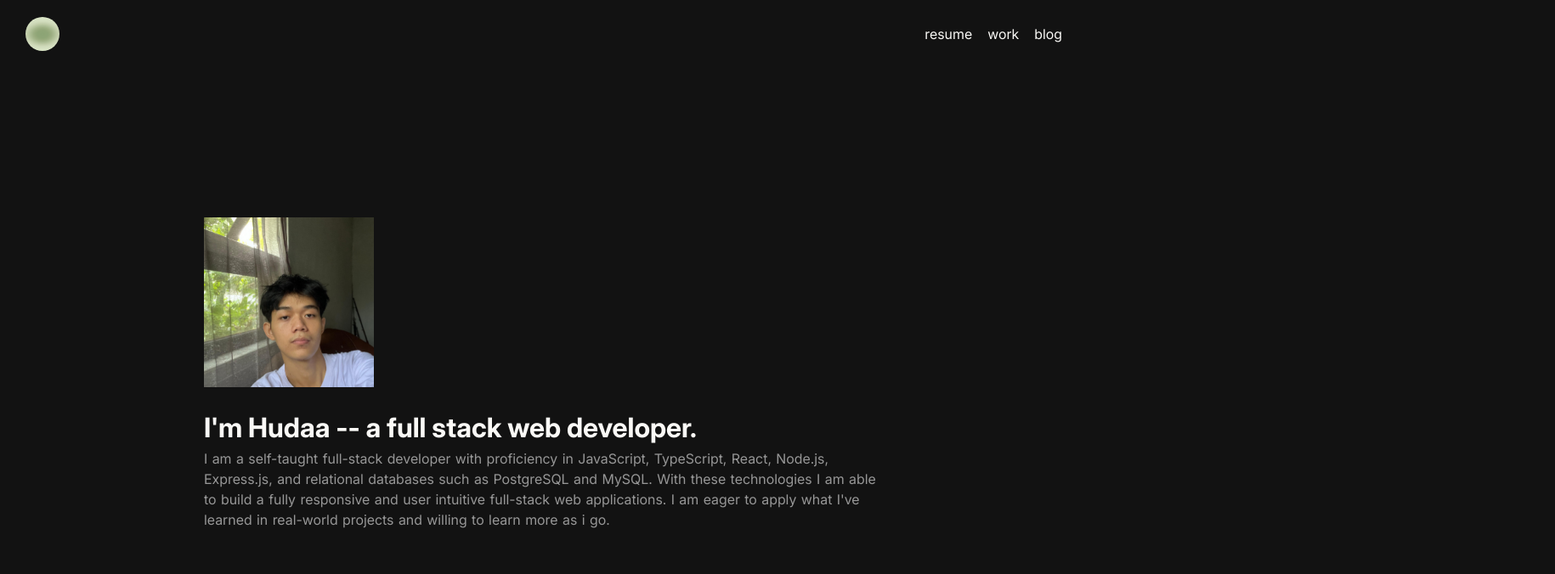
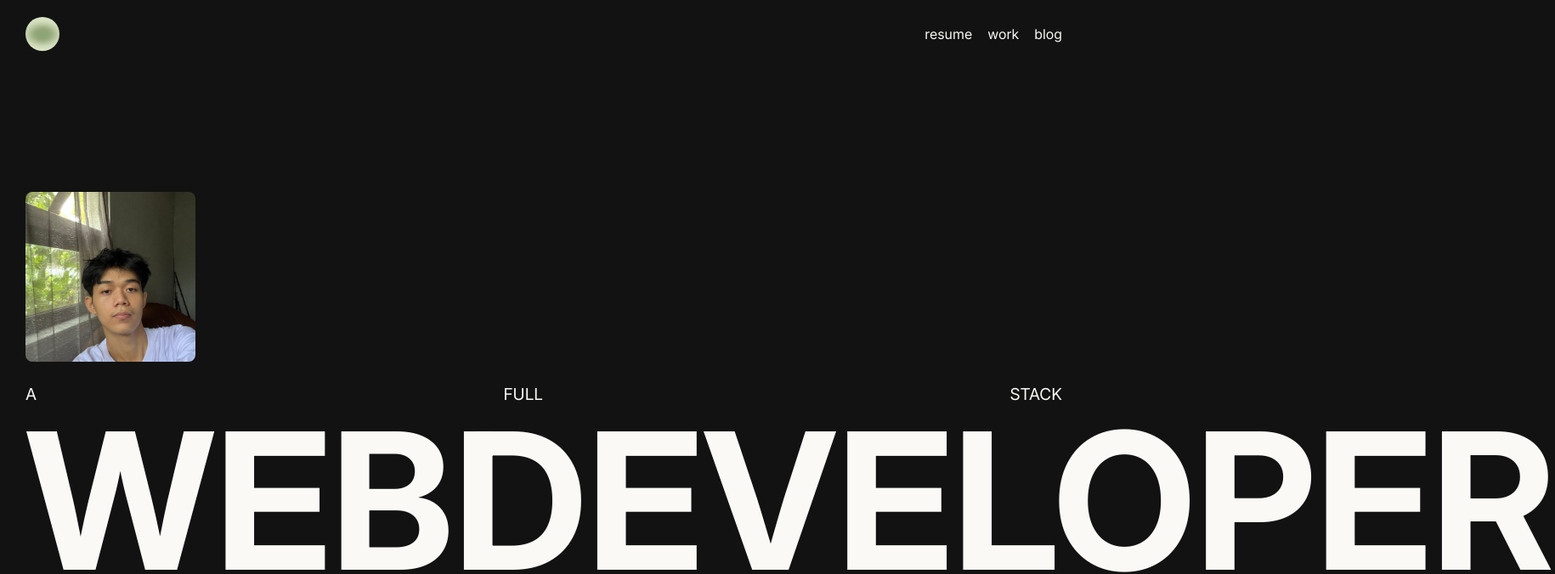
Before and after one commit to orokidd/portfolio, a React (Vite) app: page / in a window 1280 px wide. Shown: the top 676 px of the page at 85% size, 1830 px wide, since content can reach past the window. Built offline with nearby package versions, Linux system fonts and the light colour scheme.

Commit message:
change hero style with gsap

```diff
--- a/package.json
+++ b/package.json
@@ -10,6 +10,7 @@
     "preview": "vite preview"
   },
   "dependencies": {
+    "gsap": "^3.14.2",
     "react": "^19.2.0",
     "react-dom": "^19.2.0",
     "react-router-dom": "^7.13.0"
--- a/src/components/Hero.tsx
+++ b/src/components/Hero.tsx
@@ -1,18 +1,61 @@
 import portraitImage from "../assets/portrait.jpg";
-import styles from '../styles/Hero.module.css'
+import styles from "../styles/Hero.module.css";
+import { useRef } from "react";
+import { gsap } from "gsap";
 
 export default function Hero() {
+	const imageRef = useRef<HTMLImageElement>(null);
+	const heroRef = useRef<HTMLDivElement>(null)
+
+	function moveImage(e: React.MouseEvent<HTMLDivElement>) {
+		if (!imageRef.current || !heroRef.current) return;
+
+		const imgRect = imageRef.current.getBoundingClientRect();
+  		const heroRect = heroRef.current.getBoundingClientRect();
+
+  		const x = getPosition(e.clientX, imgRect.width, heroRect.width);
+
+		gsap.to(imageRef.current, {
+			x: x,
+			duration: 0.4,
+			ease: "power1.out",
+		});
+	}
+
+	function getPosition(cursorPosition: number, imgWidth: number, heroWidth: number) {
+		const max = heroWidth - imgWidth;
+
+		if (cursorPosition > max) {
+			return max
+		}
+
+		if (cursorPosition < 0) {
+    		return 0;
+  		}
+
+		return cursorPosition
+	}
+
 	return (
-		<div className={styles.hero}>
-			<img src={portraitImage} alt="" className={styles.portraitImage} />
-			<div className={styles.details}>
-				<h1 className={styles.heading}>I'm Hudaa -- a full stack web developer.</h1>
-				<p className={styles.paragraph}>
+		<div className={styles.hero} onMouseMove={moveImage}>
+			<img src={portraitImage} alt="" className={styles.portraitImage} ref={imageRef} />
+			<div className={styles.details} ref={heroRef}>
+				<div className={styles.smallHero}>
+					<p>A</p>
+					<p>FULL</p>
+					<p>STACK</p>
+				</div>
+				<div className={styles.bigHero}>
+					<h1>WEB</h1>
+					<h1>DEVELOPER</h1>
+				</div>
+
+				{/* <p className={styles.paragraph}>
 					I am a self-taught full-stack developer with proficiency in JavaScript, TypeScript,
 					React, Node.js, Express.js, and relational databases such as PostgreSQL and MySQL.
 					With these technologies I am able to build a fully responsive and user intuitive full-stack web applications.
 					I am eager to apply what I've learned in real-world projects and willing to learn more as i go.
-				</p>
+				</p> */}
 			</div>
 		</div>
 	);
--- a/src/styles/Hero.module.css
+++ b/src/styles/Hero.module.css
@@ -1,37 +1,60 @@
 .hero {
+    /* position: relative; */
 	display: flex;
 	flex-direction: column;
 	justify-content: center;
 	gap: 24px;
-    max-width: 800px;
-    min-height: 90vh;
+	/* max-width: 1800px; */
+	min-height: 96vh;
 	margin: 0 auto;
-
 }
 
 .portraitImage {
-    opacity: 0;
+    /* position: absolute; */
+	opacity: 1;
 	width: 200px;
 	aspect-ratio: 1/1;
 	object-fit: cover;
-    animation: scale 0.5s ease forwards;
-    animation-delay: 0.2s;
+    pointer-events: none;
+    z-index: 2;
+    /* top: 140px; */
+    border-radius: 8px;
+
+	/* animation: scale 0.5s ease forwards;
+	animation-delay: 0.2s; */
 	/* border-radius: 10px; */
 }
 
-.heading {
+.smallHero {
+	display: flex;
+	justify-content: space-between;
 	opacity: 0;
+    z-index: 0;
+
+	animation: fadeInBottom 0.5s ease forwards;
+	animation-delay: 0.7s;
+}
+
+.smallHero p {
 	color: var(--fg);
+    font-size: 1.2rem;
+}
+
+.bigHero {
+	display: flex;
+	justify-content: space-between;
+	opacity: 0;
+	padding: 0;
+    z-index: 0;
+
 	animation: fadeInBottom 0.5s ease forwards;
 	animation-delay: 0.5s;
 }
 
-.paragraph {
-    opacity: 0;
-    color: var(--gray);
-    word-spacing: 1px;
-    animation: fadeInBottom 0.5s ease forwards;
-    animation-delay: 0.7s;
+.bigHero h1 {
+	color: var(--fg);
+	font-size: 14rem;
+	line-height: 1;
 }
 
 @keyframes fadeInBottom {
```
Also changed, not shown: 1 other file (tests, documents, lock files or other folders). Lines whose indentation alone changed are shown as unchanged.
